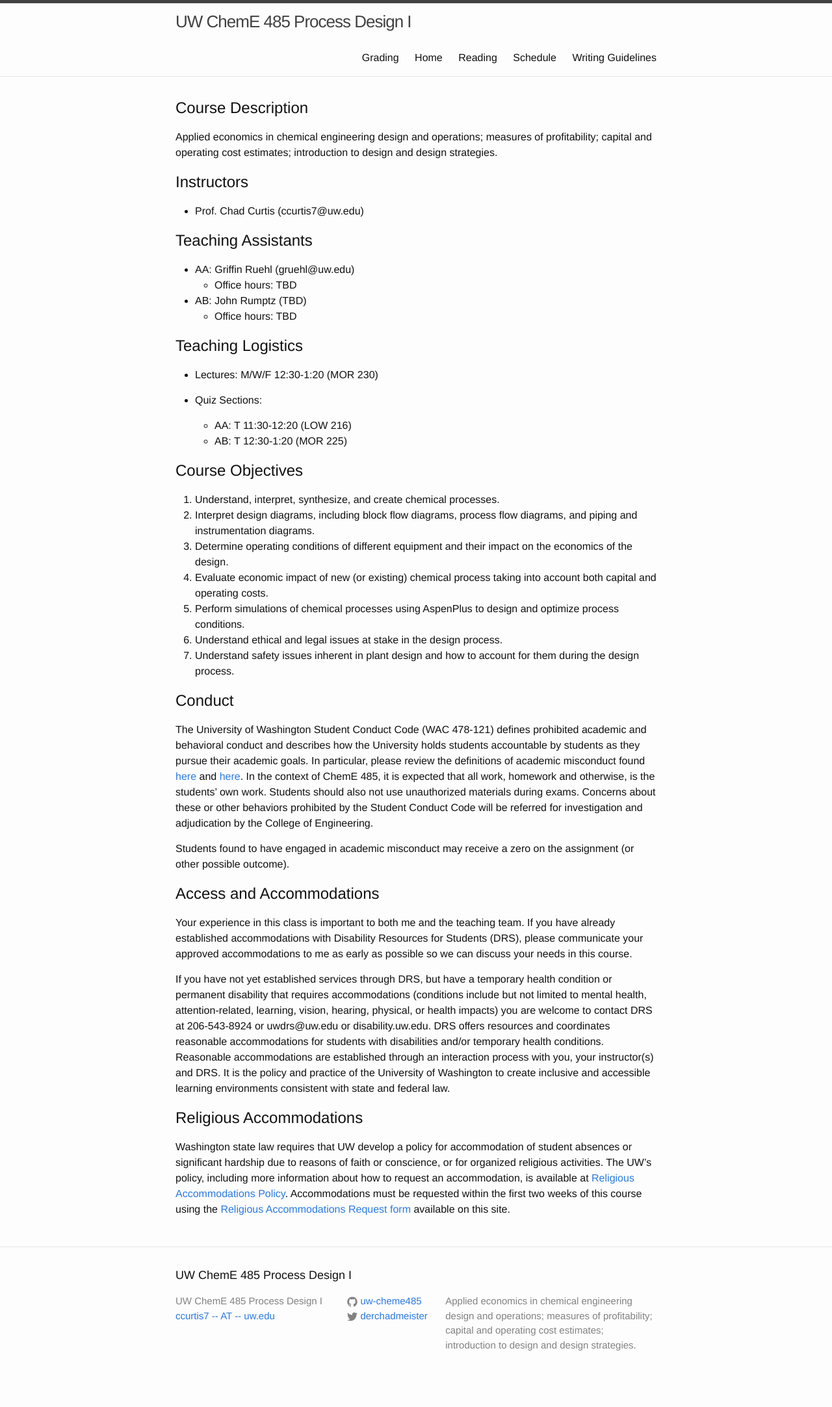
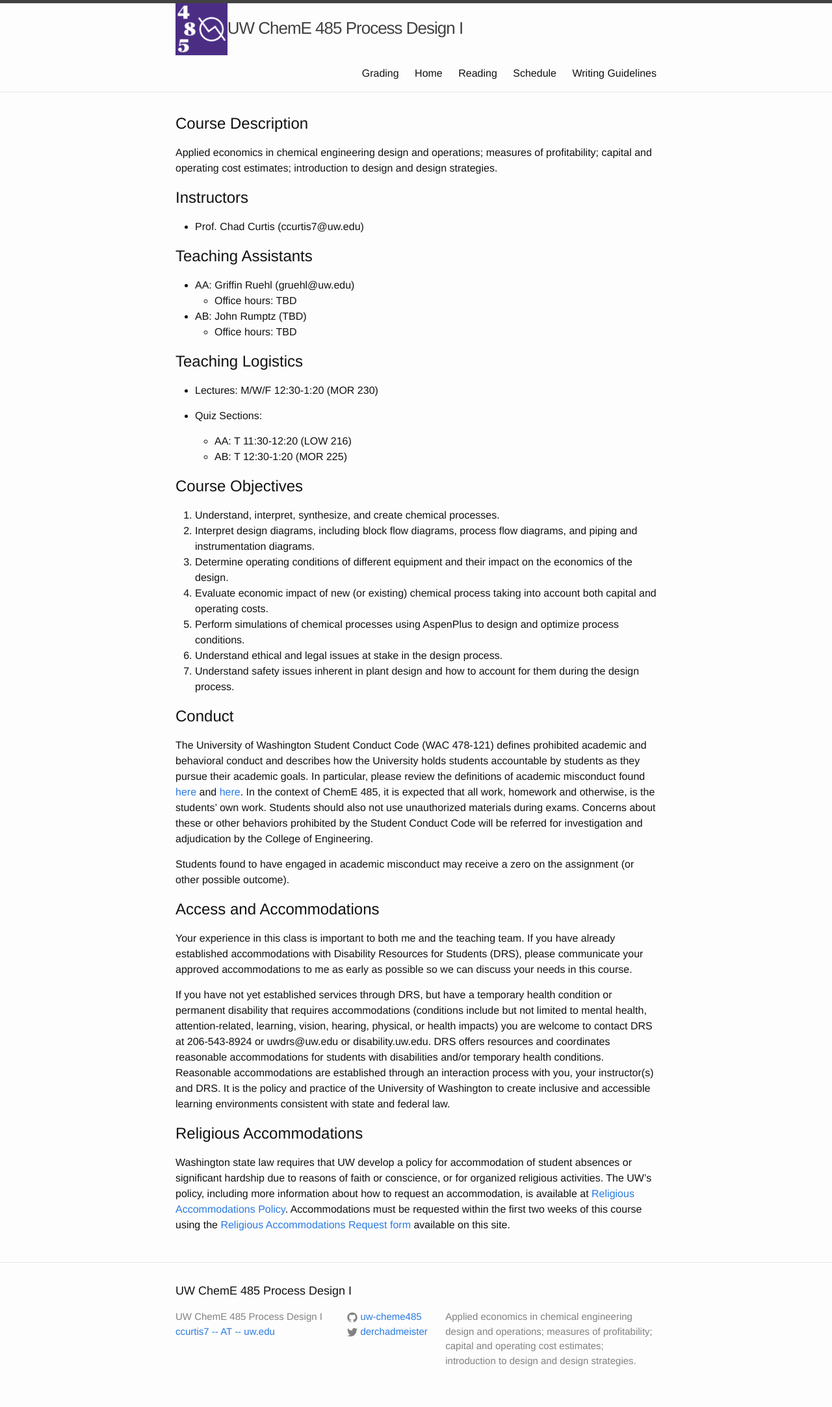
Before and after one commit to uw-cheme485/uw-cheme485.github.io, a Jekyll site: the page built from index.md, in a window 1280 px wide. Shown: the whole page at 65% size. Built offline with Jekyll 4.4.1, drawn with Linux system fonts in a browser that asks for light colours; before the commit the page ends 2141 px from its top, so only the background shows below that.

Commit message:
Modified header image.

```diff
--- a/_includes/header.html
+++ b/_includes/header.html
@@ -2,7 +2,7 @@
 
   <div class="wrapper">
 
-    <a class="site-title" href="{{ site.baseurl }}/">{{ site.title }}</a>
+    <a class="site-title" href="{{ site.baseurl }}/"><img src="{{ "/images/logo.png" | prepend: site.baseurl }}" height="80px;">{{ site.title }}</a>
 
 
     <nav class="site-nav">
```
Also changed, not shown: images/logo.png, 1 other file.
